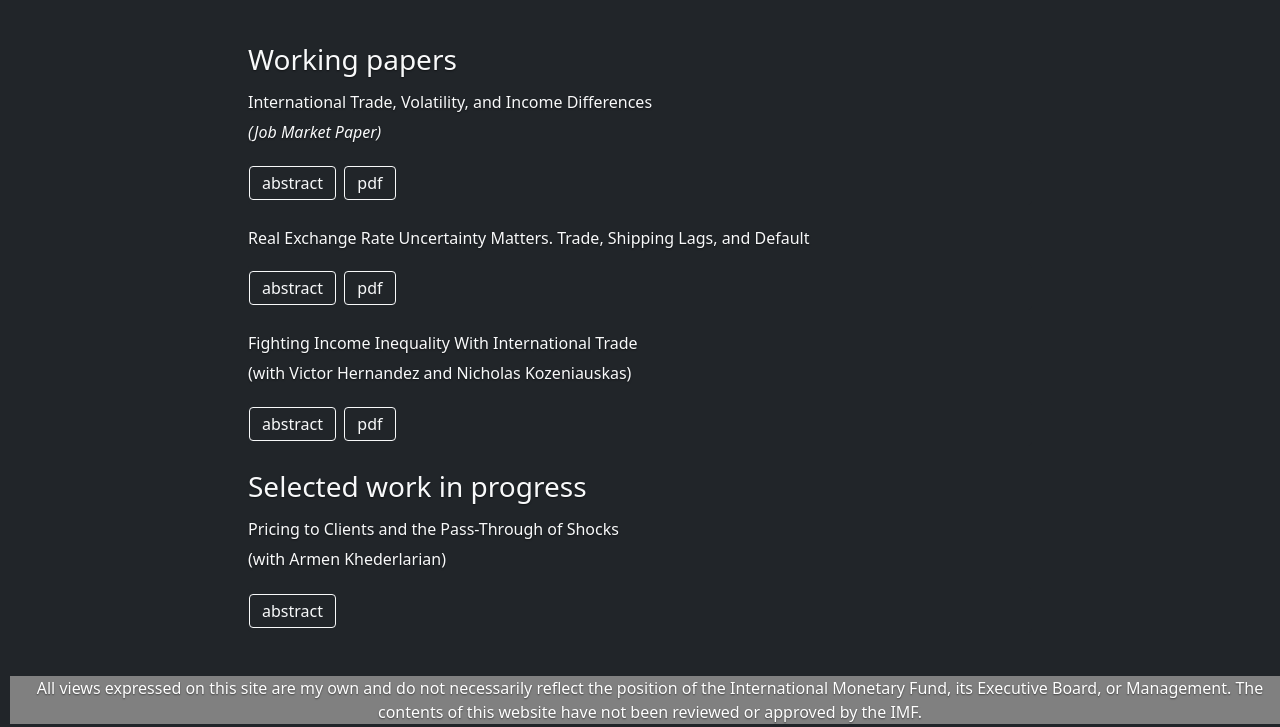
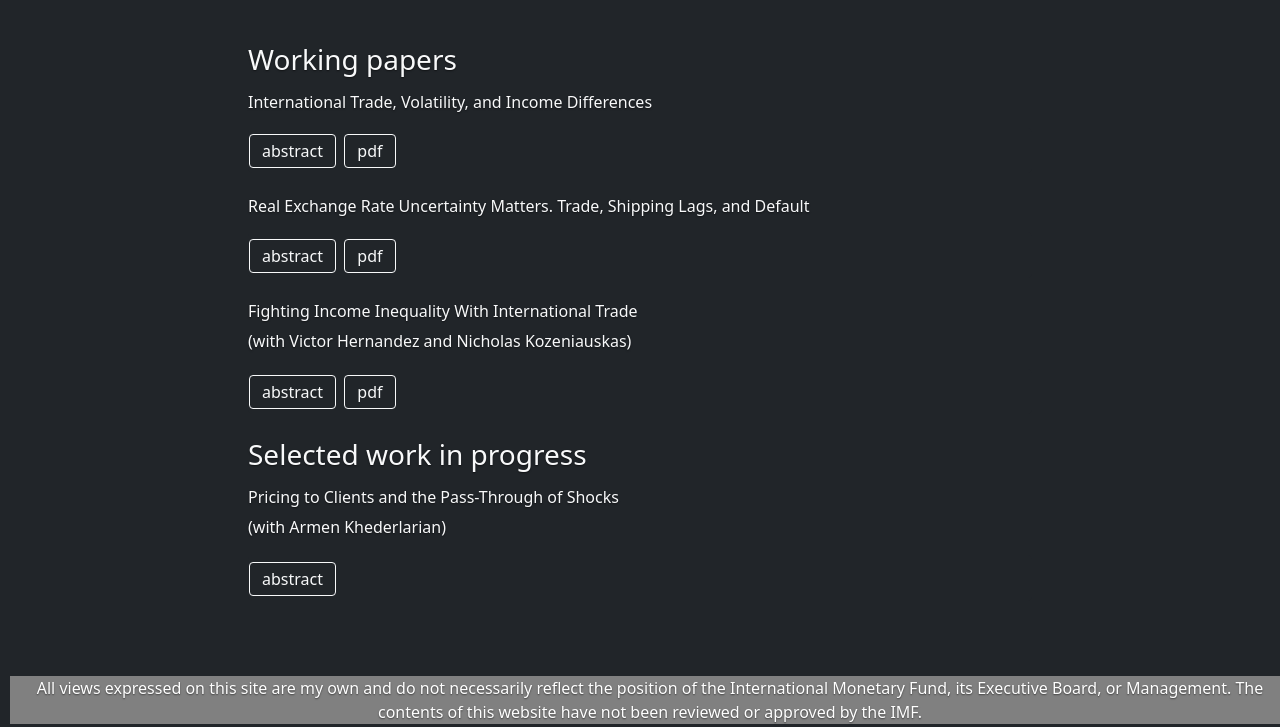
Before and after one commit to romanmerga/romanmerga.github.io, a plain HTML site: page index.html in a window 1280 px wide. Both pictures are taken after a click on the link "Research". Shown: the part 73-800 px from the top of the page. Drawn offline with nearby package versions, Linux system fonts and the light colour scheme.

Commit message:
Add files via upload

```diff
--- a/index.html
+++ b/index.html
@@ -185,7 +185,7 @@
 					</div>
 
 
-		<h6>International Trade, Volatility, and Income Differences </h6> <p class="italic"> <i>(Job Market Paper)</i>
+		<h6>International Trade, Volatility, and Income Differences </h6> <p class="italic"> <i></i>
 		<div class="accordion" id="IT_vol">
 						<div class="accordion-item bg-dark border-dark  px-0 mb-4">
     		<h2 class="accordion-header border-width" id="headingOne">
```
